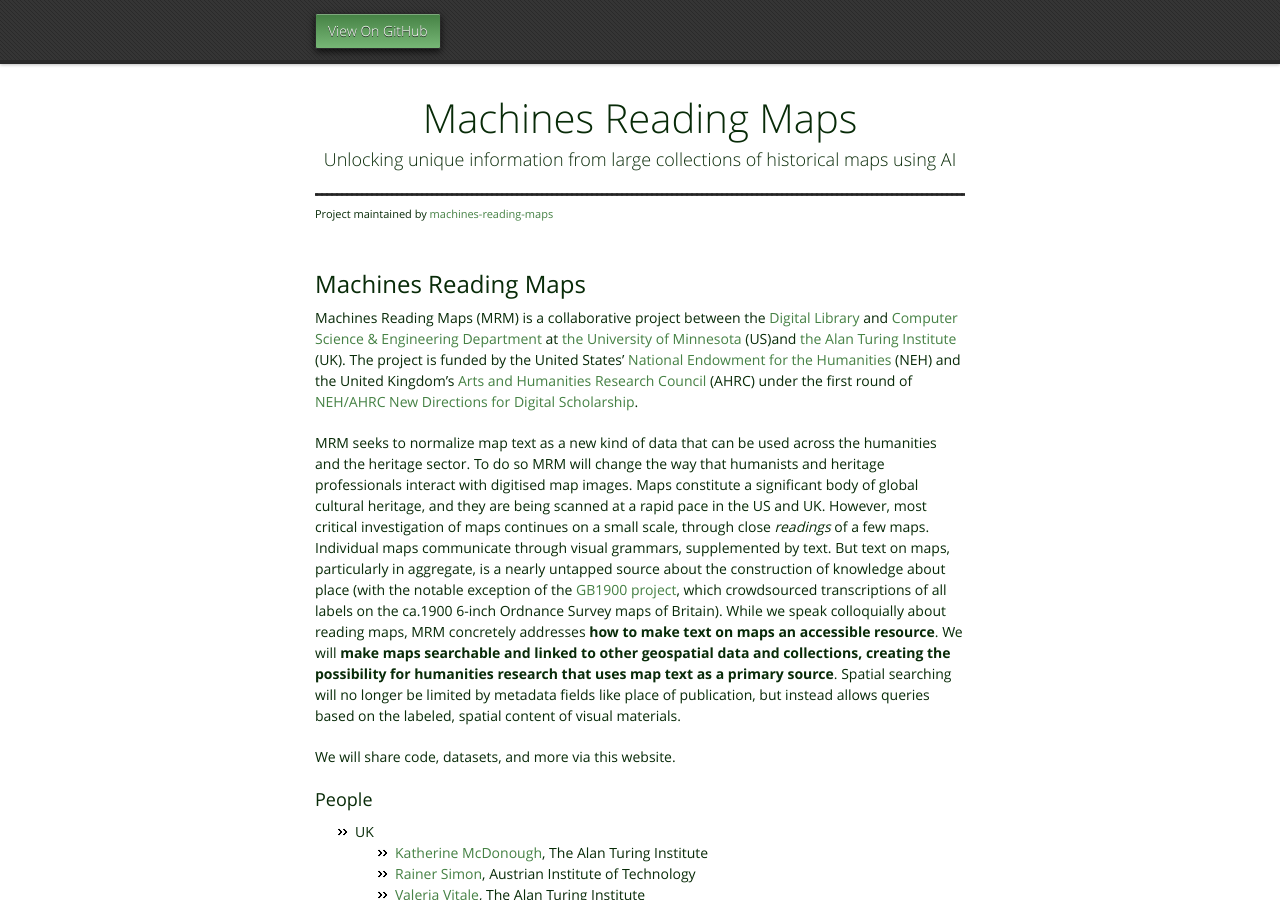
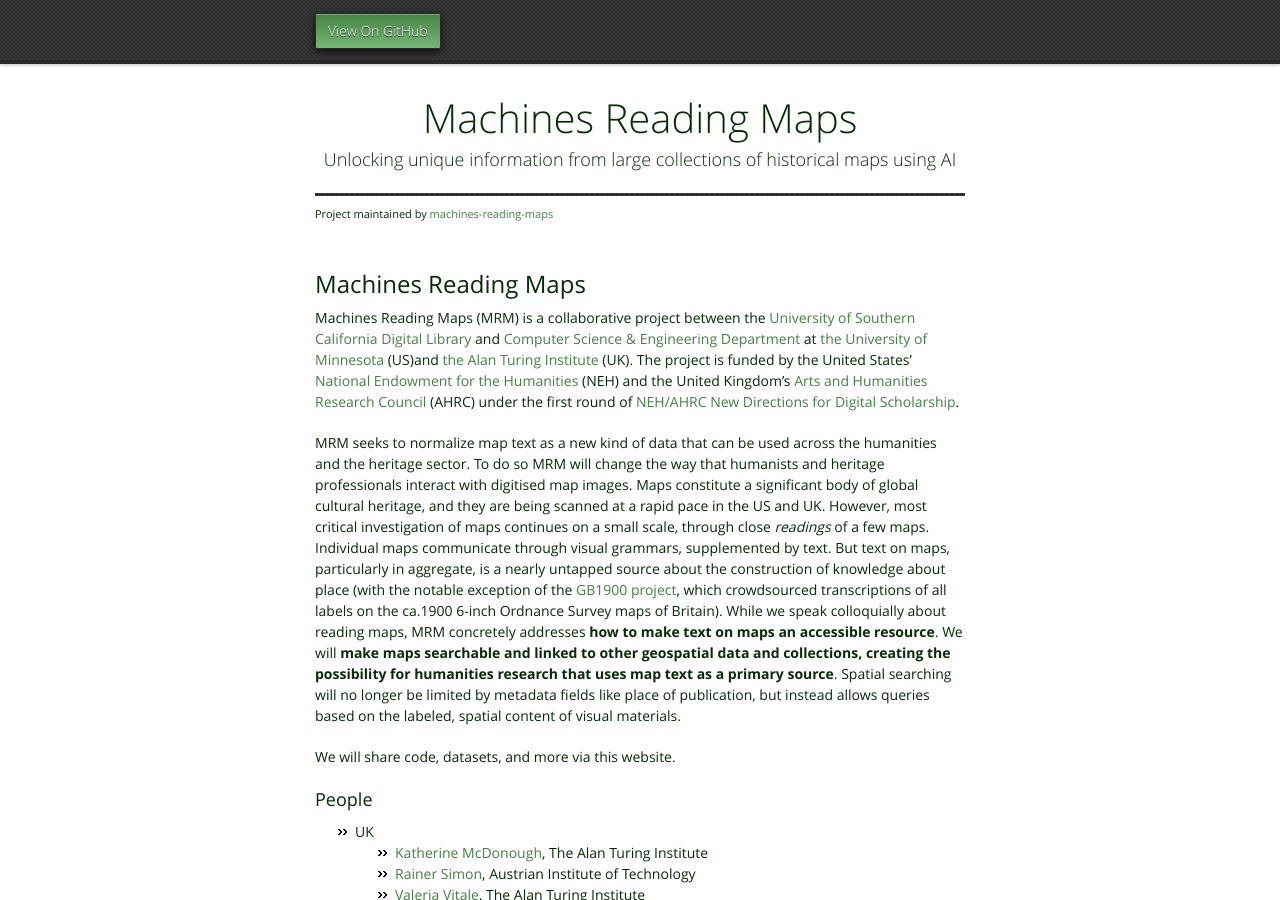
Before and after one commit to machines-reading-maps/machines-reading-maps.github.io, a Jekyll site: the page built from index.md, in a window 1280 px wide and 900 px high. Built offline with Jekyll 4.4.1, drawn with Linux system fonts in a browser that asks for light colours; our own code applies the rules of GitHub Pages for plain Markdown files.

Commit message:
Update index.md

```diff
--- a/index.md
+++ b/index.md
@@ -4,7 +4,7 @@ youtubeId: F45jgjbhoIY
 
 ## Machines Reading Maps
 
-Machines Reading Maps (MRM) is a collaborative project between the [Digital Library](http://digitallibrary.usc.edu/) and [Computer Science & Engineering Department](https://cse.umn.edu/cs) at [the University of Minnesota](https://www.umn.edu/) (US)and [the Alan Turing Institute](https://www.turing.ac.uk/) (UK). The project is funded by the United States' [National Endowment for the Humanities](https://www.neh.gov/) (NEH) and the United Kingdom’s [Arts and Humanities Research Council](https://ahrc.ukri.org/) (AHRC) under the first round of [NEH/AHRC New Directions for Digital Scholarship](https://www.neh.gov/news/neh-and-uk-arts-and-humanities-research-council-announce-grants-support-digital-innovation).
+Machines Reading Maps (MRM) is a collaborative project between the [University of Southern California Digital Library](http://digitallibrary.usc.edu/) and [Computer Science & Engineering Department](https://cse.umn.edu/cs) at [the University of Minnesota](https://www.umn.edu/) (US)and [the Alan Turing Institute](https://www.turing.ac.uk/) (UK). The project is funded by the United States' [National Endowment for the Humanities](https://www.neh.gov/) (NEH) and the United Kingdom’s [Arts and Humanities Research Council](https://ahrc.ukri.org/) (AHRC) under the first round of [NEH/AHRC New Directions for Digital Scholarship](https://www.neh.gov/news/neh-and-uk-arts-and-humanities-research-council-announce-grants-support-digital-innovation).
 
 MRM seeks to normalize map text as a new kind of data that can be used across the humanities and the heritage sector. To do so MRM will change the way that humanists and heritage professionals interact with digitised map images. Maps constitute a significant body of global cultural heritage, and they are being scanned at a rapid pace in the US and UK. However, most critical investigation of maps continues on a small scale, through close *readings* of a few maps. Individual maps communicate through visual grammars, supplemented by text. But text on maps, particularly in aggregate, is a nearly untapped source about the construction of knowledge about place (with the notable exception of the [GB1900 project](https://geo.nls.uk/maps/gb1900/), which crowdsourced transcriptions of all labels on the ca.1900 6-inch Ordnance Survey maps of Britain). While we speak colloquially about reading maps, MRM concretely addresses **how to make text on maps an accessible resource**. We will **make maps searchable and linked to other geospatial data and collections, creating the possibility for humanities research that uses map text as a primary source**. Spatial searching will no longer be limited by metadata fields like place of publication, but instead allows queries based on the labeled, spatial content of visual materials.
 
```
